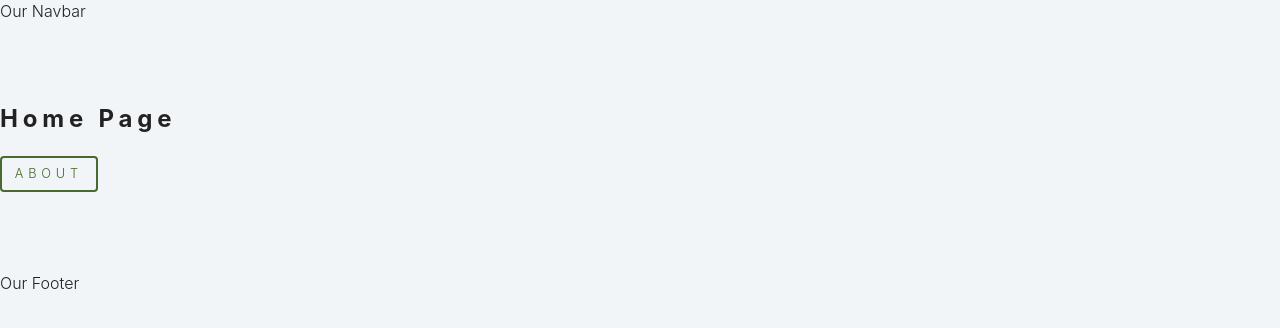
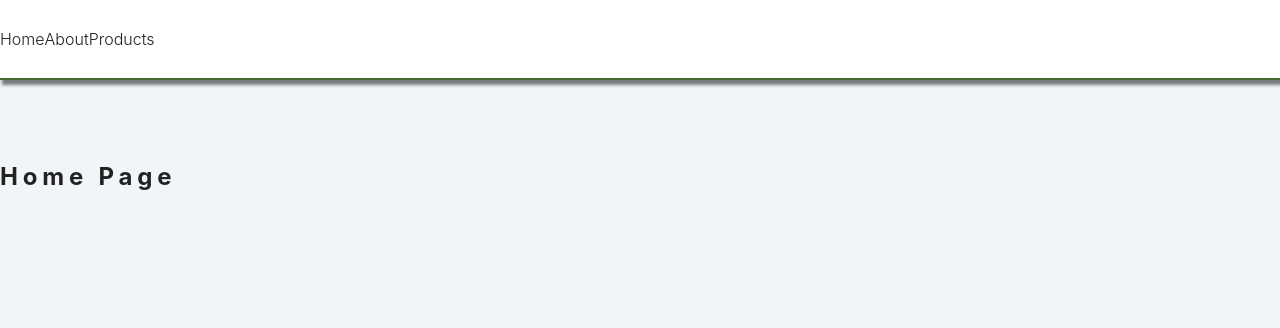
Before and after one commit to shaikat17/React-Router-Tutorial, a React (Create React App) app: page / in a window 1280 px wide. Shown: the top 328 px of the page. Built offline with nearby package versions, Linux system fonts and the light colour scheme.

Commit message:
working with navbar

```diff
--- a/src/App.js
+++ b/src/App.js
@@ -1,23 +1,23 @@
-import "./App.css";
 import { BrowserRouter, Routes, Route } from "react-router-dom";
 import Home from "./Components/Home";
 import About from "./Components/About";
 import Products from "./Components/Products";
 import Error from "./Components/Error";
+import SharedLayout from "./Components/SharedLayout";
 
 
 
 function App() {
   return (
     <BrowserRouter>
-    <nav>Our Navbar</nav>
       <Routes>
-      <Route path="/" element={<Home />} />
-      <Route path="about" element={<About />} />
-      <Route path="products" element={<Products />} />
-      <Route path="*" element={<Error />} />
+        <Route path="/" element={<SharedLayout />}>
+          <Route index element={<Home />} />
+          <Route path="about" element={<About />} />
+          <Route path="products" element={<Products />} />
+          <Route path="*" element={<Error />} />
+        </Route>
       </Routes>
-      <footer>Our Footer</footer>
     </BrowserRouter>
   );
 }
--- a/src/Components/Home.js
+++ b/src/Components/Home.js
@@ -1,13 +1,12 @@
 import React from "react";
-import { Link } from "react-router-dom";
-
 
 const Home = () => {
   return (
-    <section className="section">
-      <h2>Home Page</h2>
-      <Link to='/about' className="btn" >About</Link>
-    </section>
+    <>
+      <section className="section">
+        <h2>Home Page</h2>
+      </section>
+    </>
   );
 };
 
--- /dev/null
+++ b/src/Components/Navbar.js
@@ -0,0 +1,14 @@
+import React from 'react'
+import { Link } from 'react-router-dom'
+
+const Navbar = () => {
+  return (
+    <nav className="navbar">
+      <Link to="/">Home</Link>
+      <Link to="/about">About</Link>
+      <Link to="/products">Products</Link>
+    </nav>
+  );
+}
+
+export default Navbar
--- /dev/null
+++ b/src/Components/SharedLayout.js
@@ -0,0 +1,15 @@
+import React from "react";
+import { Outlet } from "react-router-dom";
+import Navbar from "./Navbar";
+import StyledNavbar from "./StyledNavbar";
+
+const SharedLayout = () => {
+  return (
+    <>
+      <StyledNavbar />
+        <Outlet />
+    </>
+  );
+};
+
+export default SharedLayout;
--- /dev/null
+++ b/src/Components/StyledNavbar.js
@@ -0,0 +1,29 @@
+import React from "react";
+import { NavLink } from "react-router-dom";
+
+const StyledNavbar = () => {
+  return (
+    <nav className="navbar">
+      <NavLink
+        to="/"
+        className={({ isActive }) => (isActive ? "link active" : "link")}
+      >
+        Home
+      </NavLink>
+      <NavLink
+        to="/about"
+        className={({ isActive }) => (isActive ? "link active" : "link")}
+      >
+        About
+      </NavLink>
+      <NavLink
+        to="/products"
+        className={({ isActive }) => (isActive ? "link active" : "link")}
+      >
+        Products
+      </NavLink>
+    </nav>
+  );
+};
+
+export default StyledNavbar;
```
